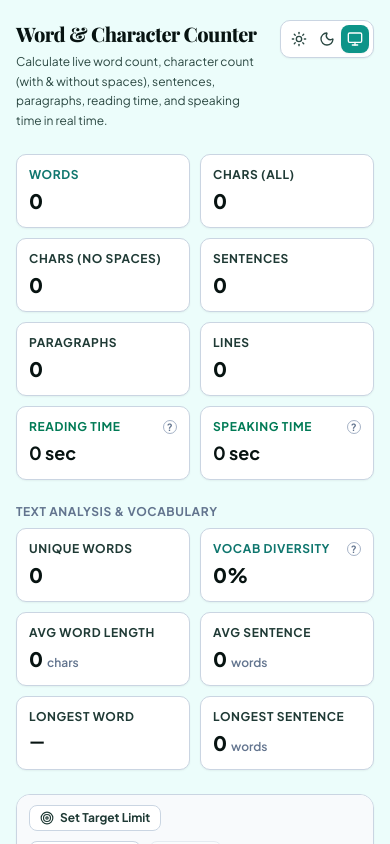
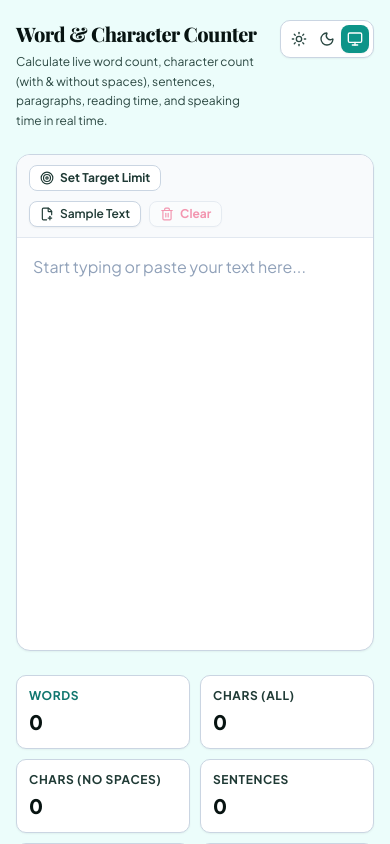
Before and after one commit to imranpollob/word-character-counter, a React (Vite) app: page / in a window 390 px wide. Shown: the top 844 px of the page. Built offline with nearby package versions, Linux system fonts and the light colour scheme.

Commit message:
fixed textarea position for smaller devices

```diff
--- a/src/App.tsx
+++ b/src/App.tsx
@@ -125,12 +125,12 @@ export const App: React.FC = () => {
         </header>
 
         {/* Responsive Grid:
-            - Mobile (< lg): Metrics & Analysis shown FIRST (order-1), Editor shown second (order-2)
+            - Mobile (< lg): Editor shown FIRST (order-1), Metrics & Analysis second (order-2)
             - Desktop (lg): Editor on LEFT (lg:order-1), Metrics & Analysis on RIGHT (lg:order-2)
         */}
         <div className="grid grid-cols-1 lg:grid-cols-12 gap-6 items-start">
-          {/* Metrics & Analysis Column (order-1 on mobile, lg:order-2 on desktop) */}
-          <div className="order-1 lg:order-2 lg:col-span-5 xl:col-span-5 2xl:col-span-4 space-y-4">
+          {/* Metrics & Analysis Column (order-2 on mobile, lg:order-2 on desktop) */}
+          <div className="order-2 lg:order-2 lg:col-span-5 xl:col-span-5 2xl:col-span-4 space-y-4">
             {/* 1. Counter Metrics */}
             <StatsSummary metrics={metrics} />
 
@@ -138,8 +138,8 @@ export const App: React.FC = () => {
             <TextAnalysisSection analysis={analysis} />
           </div>
 
-          {/* Editor Column (order-2 on mobile, lg:order-1 on desktop) */}
-          <div className="order-2 lg:order-1 lg:col-span-7 xl:col-span-7 2xl:col-span-8">
+          {/* Editor Column (order-1 on mobile, lg:order-1 on desktop) */}
+          <div className="order-1 lg:order-1 lg:col-span-7 xl:col-span-7 2xl:col-span-8">
             <Editor
               text={text}
               metrics={metrics}
```
